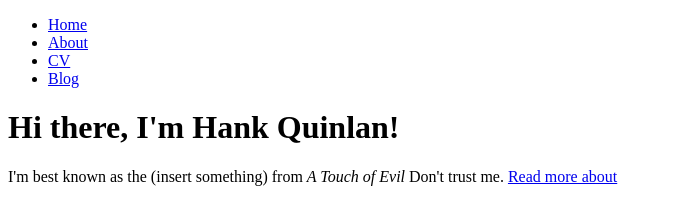
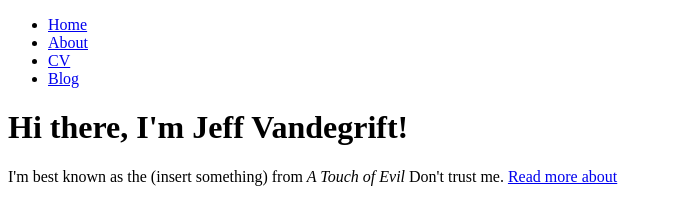
Before and after one commit to jvandegrift/jvandegrift.github.io, a plain HTML site: page index.html in a window 1280 px wide. Shown: the whole page, without its empty margins (0-673 px from the left). Drawn offline with Linux system fonts and the light colour scheme.

Commit message:
Update index.html

```diff
--- a/index.html
+++ b/index.html
@@ -14,5 +14,5 @@
 		</nav>
 		<div class="container">
     		<div class="blurb">
-        		<h1>Hi there, I'm Hank Quinlan!</h1>
+        		<h1>Hi there, I'm Jeff Vandegrift!</h1>
 				<p>I'm best known as the (insert something) from <em>A Touch of Evil</em> Don't trust me. <a href="/about">Read more about
```
